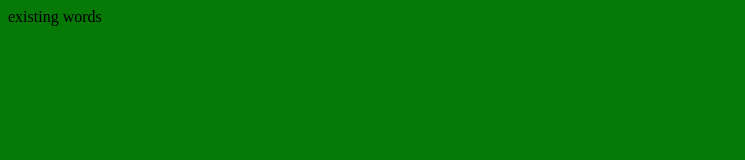
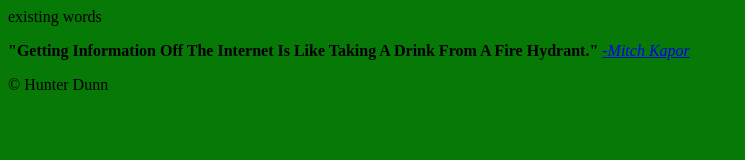
Before and after one commit to cheeta2007/cheeta2007.github.io, a plain HTML site: page Index.html in a window 1280 px wide. Shown: the whole page, without its empty margins (0-745 px from the left). Drawn offline with Linux system fonts and the light colour scheme.

Commit message:
Update Index.html

```diff
--- a/Index.html
+++ b/Index.html
@@ -37,4 +37,19 @@
         <article></article>
         <footer></footer>
     </body>
+
+    <footer>
+        <Blockquote cite=https://www.brainyquote.com/quotes/mitch_kapor_163583>
+            <!-- Date Accessed 20220919 -->
+        </Blockquote>
+        <p><strong>"Getting Information Off The Internet Is Like Taking A Drink From A Fire Hydrant."
+        </strong>
+        <em>
+            <a href="https://www.brainyquote.com/quotes/mitch_kapor_163583>" target=_blank>
+                -Mitch Kapor
+            </a>
+        </em>
+    </p>
+        <p>&copy Hunter Dunn</p>
+    </footer>
 </html>
```
